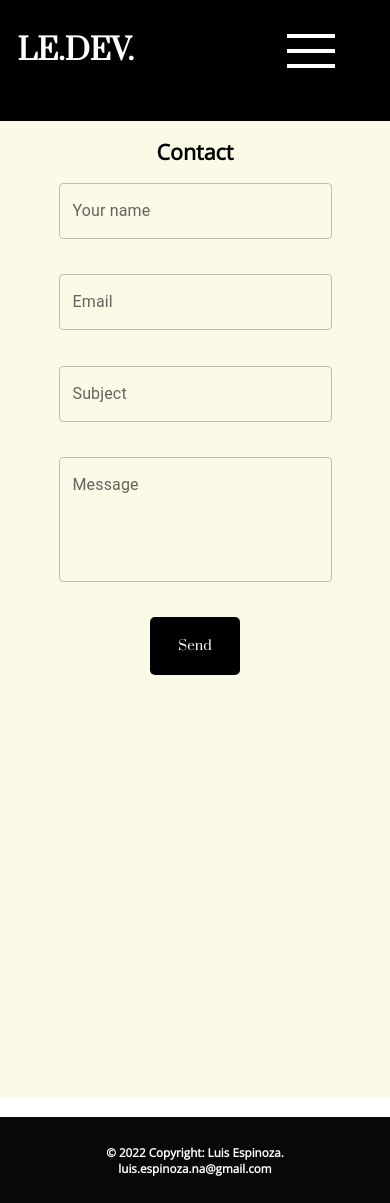
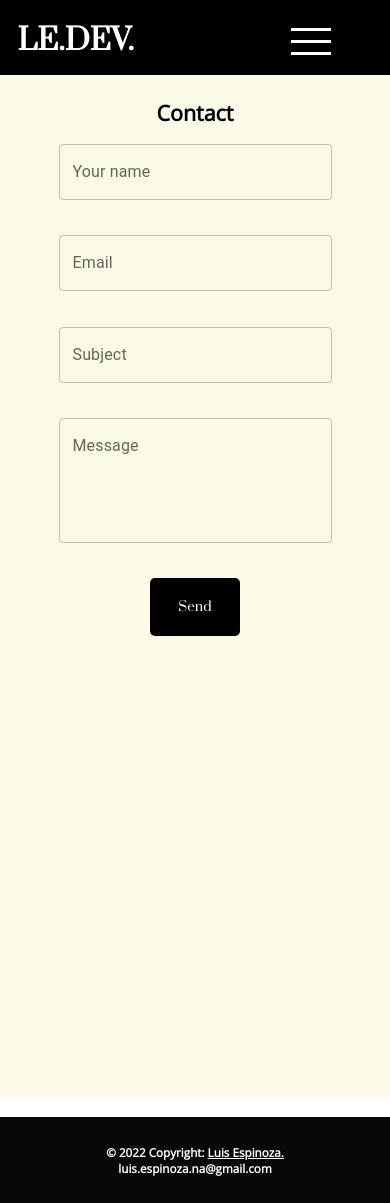
Before and after one commit to LuisTerceroIII/le.dev., a React (Create React App) app: page /contact in a window 390 px wide. Built offline with nearby package versions, Linux system fonts and the light colour scheme.

Commit message:
variuos fixes for responsive look

```diff
--- a/src/App.css
+++ b/src/App.css
@@ -6,6 +6,7 @@
     overflow: hidden;
     z-index: 0;
   }
+
   .title-landing {
     margin-left: 5%;
     color: #000000;
@@ -125,7 +126,7 @@
 
     @media (prefers-reduced-motion: no-preference) {
       .sun {
-        -webkit-animation: sun-spin-up-desktop infinite 50s linear;
+        -webkit-animation: sun-spin-up-desktop infinite 51s linear;
       }
       .moon {
         -webkit-animation: moon-spin-down-desktop infinite 50s linear;
@@ -135,15 +136,15 @@
     @keyframes sun-spin-up-desktop {
       0% {
         transform: rotate(0deg);
-        top: 0;
+        top: 20%;
       }
       50% {
         transform: rotate(360deg);
-        top: -240%;
+        top: -170%;
       }
       100% {
         transform: rotate(0deg);
-        top: 0;
+        top: 20%;
       }
 
     }
@@ -151,7 +152,7 @@
     @keyframes moon-spin-down-desktop {
       0% {
         transform: rotate(0deg);
-        top: -130%;
+        top: -110%;
       }
       50% {
         transform: rotate(360deg);
@@ -159,7 +160,7 @@
       }
       100% {
         transform: rotate(0deg);
-        top: -130%;
+        top: -110%;
       }
     }
   }
--- a/src/components/AboutMe/AboutMe.css
+++ b/src/components/AboutMe/AboutMe.css
@@ -1,13 +1,14 @@
 .about-me-main-container {
     display: flex;
     flex-direction: column;
+    justify-content: space-between;
     background-color: rgba(238, 238, 180, 0.32);
     position: relative;
     min-height: 100vh;
 }
 
 .about-me-title {
-    margin-top: 35%;
+    margin-top: 25%;
     text-align: center;
     font-size: clamp(4.5vw, 5.5vw,6vw);
     font-family: 'Open Sans', sans-serif
@@ -49,29 +50,37 @@
     white-space: pre-wrap;
 }
 
-@media screen and (min-width: 700px) {
+@media screen and (min-width: 600px) {
     .about-me-title {
         margin-top: 10%;
     }
-    .about-me-main-container {
-       max-height: fit-content;
-    }
+
     .about-me-section-container {
-        margin: 0 auto;
+        align-items: center;
     }
     .avatar-image-tilt {
         margin-left: 0;
+        align-self: center;
     }
     .avatar-image-about-me {
-        max-width:25vw;
-        min-width:25vw;
+        max-width:23vw;
+        min-width:23vw;
 
+    }
+    .about-me-content-container {
+        margin: 0 auto;
+        display: grid;
+        grid-template-columns: 1fr 1fr;
+        grid-template-rows: 1fr;
+        justify-items: center;
+        min-height: 80vh;
     }
     .about-paragraph-right {
         font-size: clamp(2vw,2vw,2vw);
         line-height: 4vw;
         width: 50ch;
-        padding: 0% 5% 0% 5%;
+        padding: 0% 25% 0% 0%;
+        align-self: center;
     }
     .about-me-title {
         text-align: center;
--- a/src/components/AboutMe/AboutMeView.js
+++ b/src/components/AboutMe/AboutMeView.js
@@ -11,10 +11,12 @@ const AboutMeView = () => {
         <div className={'about-me-main-container'}>
             <section className={"about-me-section-container"}>
                 <h2 className={'about-me-title'}>About me</h2>
-                <Tilt options={{max: 35, perspective: 1000}} className={"avatar-image-tilt"}>
-                    <img src={"./sun2.svg"} alt={"avatar-luis-espinoza"} className={'avatar-image-about-me'}/>
-                </Tilt>
-                <p className={'about-paragraph-right'}>{lorem}</p>
+                <div className={'about-me-content-container'}>
+                    <Tilt options={{max: 35, perspective: 1000}} className={"avatar-image-tilt"}>
+                        <img src={"./sun2.svg"} alt={"avatar-luis-espinoza"} className={'avatar-image-about-me'}/>
+                    </Tilt>
+                    <p className={'about-paragraph-right'}>{lorem}</p>
+                </div>
             </section>
         </div>
     );
--- a/src/components/Footer/Footer.css
+++ b/src/components/Footer/Footer.css
@@ -10,6 +10,15 @@
     bottom: 0;
     left: 0;
     z-index: 3;
+}
+.footer-container:link {
+    color: #FFFFFF;
+}
+.footer-link-name {
+    color: #FFFFFF;
+}
+.footer-link-name:visited {
+    color: #FFFFFF;
 }
 
 .footer-copyright-disclaimer {
--- a/src/components/Footer/FooterView.js
+++ b/src/components/Footer/FooterView.js
@@ -1,15 +1,23 @@
-import React from 'react';
-import './Footer.css'
+import React from "react";
+import "./Footer.css";
 
 const FooterView = () => {
   return (
     <footer className="footer-container">
-
-            <h6 className="footer-copyright-disclaimer" >
-                © 2022 Copyright: Luis Espinoza.<br/>
+      <h6 className="footer-copyright-disclaimer">
+        © 2022 Copyright:{" "}
+        <a
+            className={'footer-link-name'}
+          href={
+            "https://www.linkedin.com/in/luis-h%C3%A9ctor-espinoza-navarrete-bbb7b3140/"
+          }
+            target={'_blank'}
+        >
+          Luis Espinoza.
+        </a>
+        <br />
         luis.espinoza.na@gmail.com
       </h6>
-
     </footer>
   );
 };
--- a/src/components/Header/Header.css
+++ b/src/components/Header/Header.css
@@ -3,10 +3,12 @@
     display: grid;
     grid-template-columns: .3fr 1fr .3fr .3fr;
     grid-template-rows:.3fr 1fr 1fr ;
-    height: 13vh;
+    min-height: 5vh;
+    max-height: 7vh;
     background-color: #000000;
     z-index:3;
     padding-top: 3%;
+    padding-bottom: 1%;
     transition: all 1s ease-out;
     align-content: center;
     position: fixed;
@@ -16,8 +18,8 @@
 
 .header-open {
     background-color: #080908;
-    height: 100vh;
-    transition: height 1s ease-in;
+    min-height: 100vh;
+    transition: all 1s ease-in;
     overflow: scroll;
 
 
@@ -34,6 +36,12 @@
     grid-row: 1 / 2;
     align-self: center;
     color: #FFFFFF;
+}
+.list-menu-container {
+    padding-bottom: 5%;
+    list-style: none;
+    position: relative;
+    left: 0;
 }
 .menu-items-container a::after{
     content: "";
@@ -90,12 +98,10 @@
 
 @media screen and (min-width: 500px) {
 
-    .header {
-        height: 5vh;
-        padding-bottom: 1%;
-    }
-    .header-open {
-        height: 100vh;
+
+    .list-menu-container {
+        padding-bottom: 5%;
+        list-style: none;
     }
     .logo {
         font-size: 25px;
--- a/src/components/Header/HeaderView.js
+++ b/src/components/Header/HeaderView.js
@@ -20,6 +20,7 @@ const HeaderView = ({ menu }) => {
             : "menu-items-container"
         }
       >
+      <ul className={'list-menu-container'}>
           {menu.map((item, key) => (
               <li key={key + 10} className={'menu-item'}>
                   <Link to={`${item.route}`} key={key}>
@@ -27,10 +28,12 @@ const HeaderView = ({ menu }) => {
                   </Link>
               </li>
           ))}
+      </ul>
+
       </nav>
       <span className={"hamburger-button"}>
         <Hamburger
-          size={60}
+          size={40}
           toggled={isOpen}
           toggle={setOpen}
           color={'#FFFFFF'}
```
Lines whose indentation alone changed are shown as unchanged.
